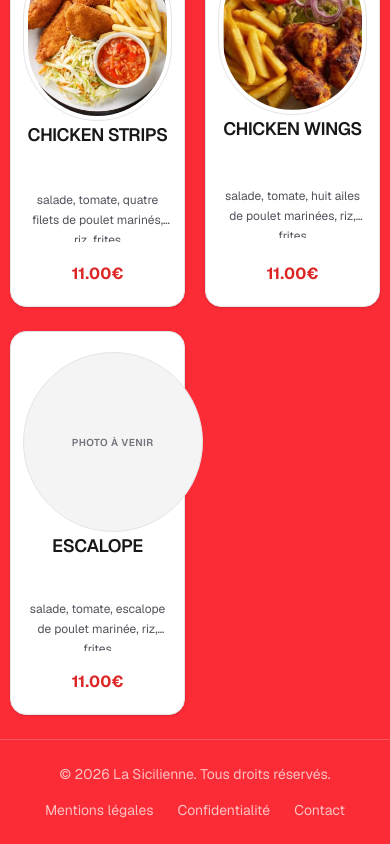
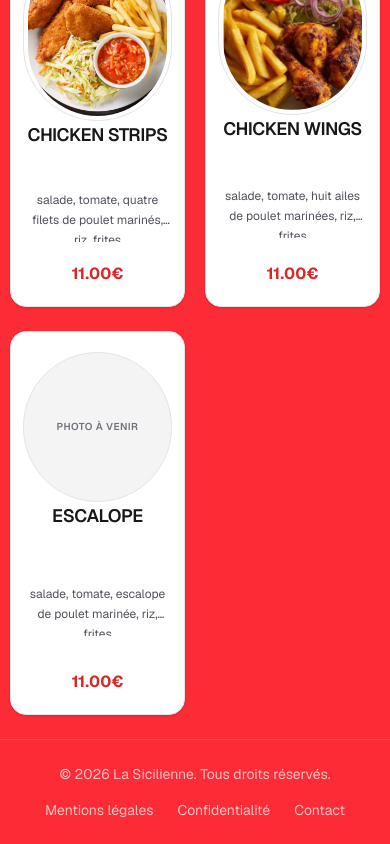
Before and after one commit to mylanlegenie/sici, a Next.js app: page /menu/assiette in a window 390 px wide. Shown: the part 1013-1857 px from the top of the page. Built offline with nearby package versions, Linux system fonts and the light colour scheme.

Commit message:
ajout : mise à jour des formats d'image et des tailles dans la configuration des images, amélioration des tailles d'affichage dans PlatDetailsPage et Card, ajustement des styles globaux pour une meilleure réactivité

```diff
--- a/next.config.ts
+++ b/next.config.ts
@@ -47,7 +47,9 @@ const nextConfig: NextConfig = {
     ];
   },
   images: {
-    formats: ["image/avif", "image/webp"],
+    // Keep cold image requests fast: these sources are already WebP.
+    formats: ["image/webp"],
+    deviceSizes: [420, 520, 640, 750, 828, 1040, 1080, 1200, 1920, 2048, 3840],
     qualities: [65, 75],
     minimumCacheTTL: 31536000,
   },
--- a/src/app/component/HomePage.tsx
+++ b/src/app/component/HomePage.tsx
@@ -8,7 +8,7 @@ import { RESTAURANT } from "@/lib/site";
 export default function HomePage() {
   return (
     <>
-      <section className="home-reveal mx-auto my-16 flex sm:h-[60vh] h-[40vh] w-[60vw] flex-col items-center justify-center gap-10 space-y-3">
+      <section className="home-reveal mx-auto my-16 flex min-h-[40svh] sm:min-h-[60svh] w-[60vw] flex-col items-center justify-center gap-10 space-y-3">
         <div className="relative">
           <div className="home-reveal home-scale-x home-delay-1 absolute left-0 top-1/2 h-24 w-1 -translate-x-[calc(100%+1rem)] -translate-y-1/2 rounded-full bg-white/40 sm:-left-6 sm:ml-0 ml-2" />
           <h1 className="home-reveal home-delay-1 whitespace-nowrap sm:text-7xl  min-[440px]:text-5xl min-[340px]:text-4xl text-3xl font-medium tracking-tight text-white">
--- a/src/app/component/PlatDetailsPage.tsx
+++ b/src/app/component/PlatDetailsPage.tsx
@@ -48,7 +48,7 @@ export default function PlatPage({ name, categorie }: PlatPageProps) {
               src={productImage}
               width={500}
               height={500}
-              sizes="(max-width: 767px) min(90vw, 420px), 520px"
+              sizes="(max-width: 467px) 90vw, (max-width: 767px) 420px, (max-width: 1299px) 40vw, 520px"
               quality={65}
               alt={item.name}
               preload
--- a/src/app/component/atoms/Card.tsx
+++ b/src/app/component/atoms/Card.tsx
@@ -42,7 +42,7 @@ export default function Card({
   const productImage = image && image.trim() !== "" ? image : null;
 
   return (
-    <Link href={`/menu/${platType}/${toSlug(name)}`}>
+    <Link className="min-w-0" href={`/menu/${platType}/${toSlug(name)}`}>
       <article className="product-card cursor-pointer group mt-6 flex min-h-96 sm:w-full w-[90%] sm:mx-0 mx-auto flex-col items-center justify-between rounded-2xl border border-zinc-200 bg-white px-3 py-5 text-center shadow-sm transition duration-300 hover:-translate-y-1 hover:shadow-xl sm:px-5 sm:py-6">
         <div
           className={`w-full ${hasMultiplePrices ? "" : "flex flex-1 flex-col"}`}
@@ -53,12 +53,12 @@ export default function Card({
               alt={name}
               width={180}
               height={180}
-              sizes="180px"
+              sizes="(max-width: 479px) 35vw, 180px"
               quality={65}
               className="product-card-image mx-auto cursor-pointer rounded-full border border-zinc-200 bg-white object-contain p-1 transition duration-300 group-hover:scale-105"
             />
           ) : (
-            <div className="product-card-image mx-auto flex h-[180px] w-[180px] items-center justify-center rounded-full border border-zinc-200 bg-zinc-100 p-1 text-center text-[10px] font-semibold uppercase tracking-wider text-zinc-500 sm:text-xs">
+            <div className="product-card-image mx-auto flex aspect-square w-full max-w-[180px] items-center justify-center rounded-full border border-zinc-200 bg-zinc-100 p-1 text-center text-[10px] font-semibold uppercase tracking-wider text-zinc-500 sm:text-xs">
               Photo à venir
             </div>
           )}
--- a/src/app/globals.css
+++ b/src/app/globals.css
@@ -152,7 +152,9 @@
   --😀😀😀: #ef444463;
   cursor: pointer;
   width: 250px;
+  max-width: calc(100vw - 2rem);
   height: 70px;
+  flex-shrink: 0;
   display: flex;
   align-items: center;
   justify-content: center;
@@ -166,7 +168,7 @@
   border-radius: .75rem;
   box-shadow: 0 8px 0 var(--color-red-600);
   transform: skew(-10deg);
-  transition: all .1s ease;
+  transition: transform .1s ease, box-shadow .1s ease, letter-spacing .1s ease;
   filter: drop-shadow(0 15px 20px var(--😀😀😀));
 }
 
```
